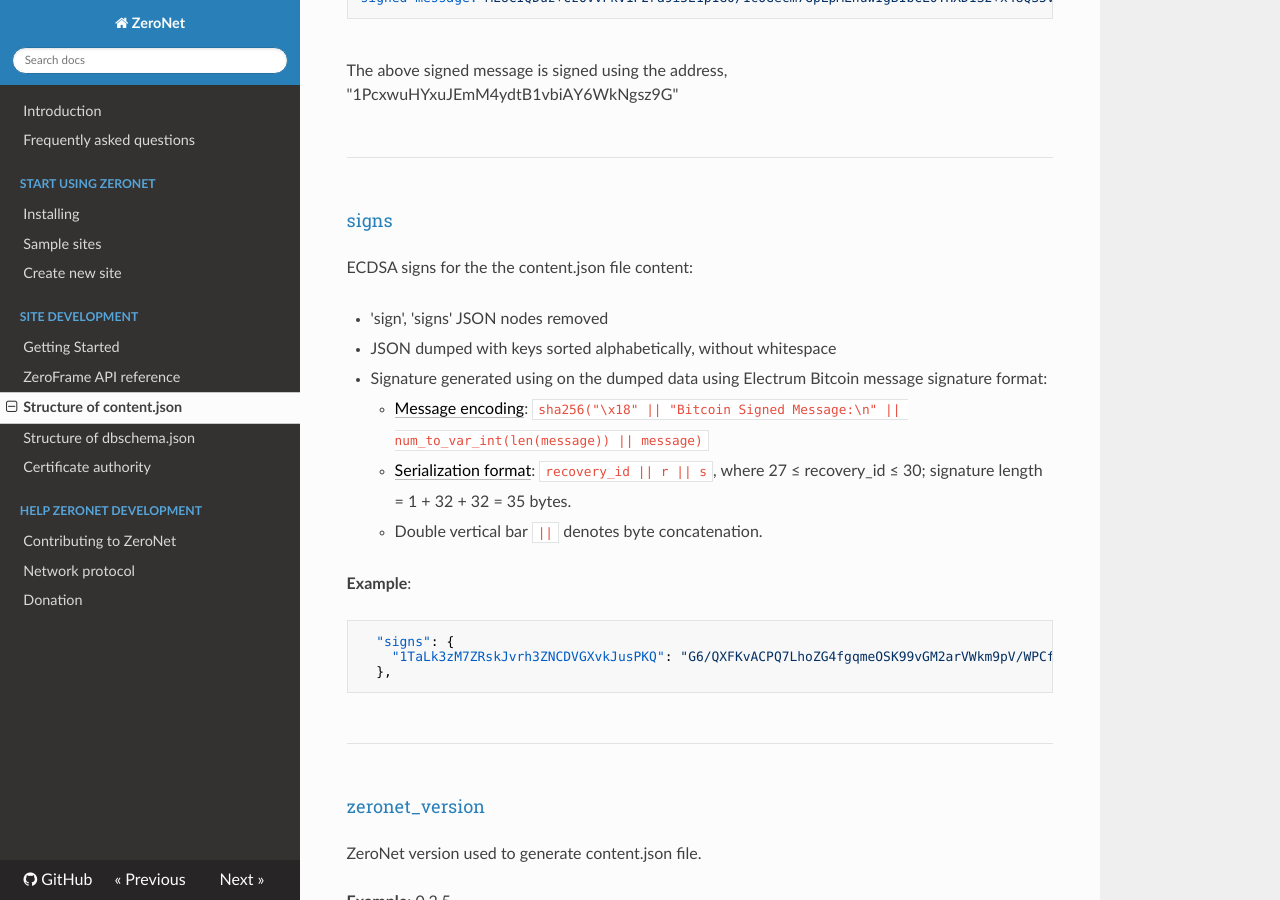
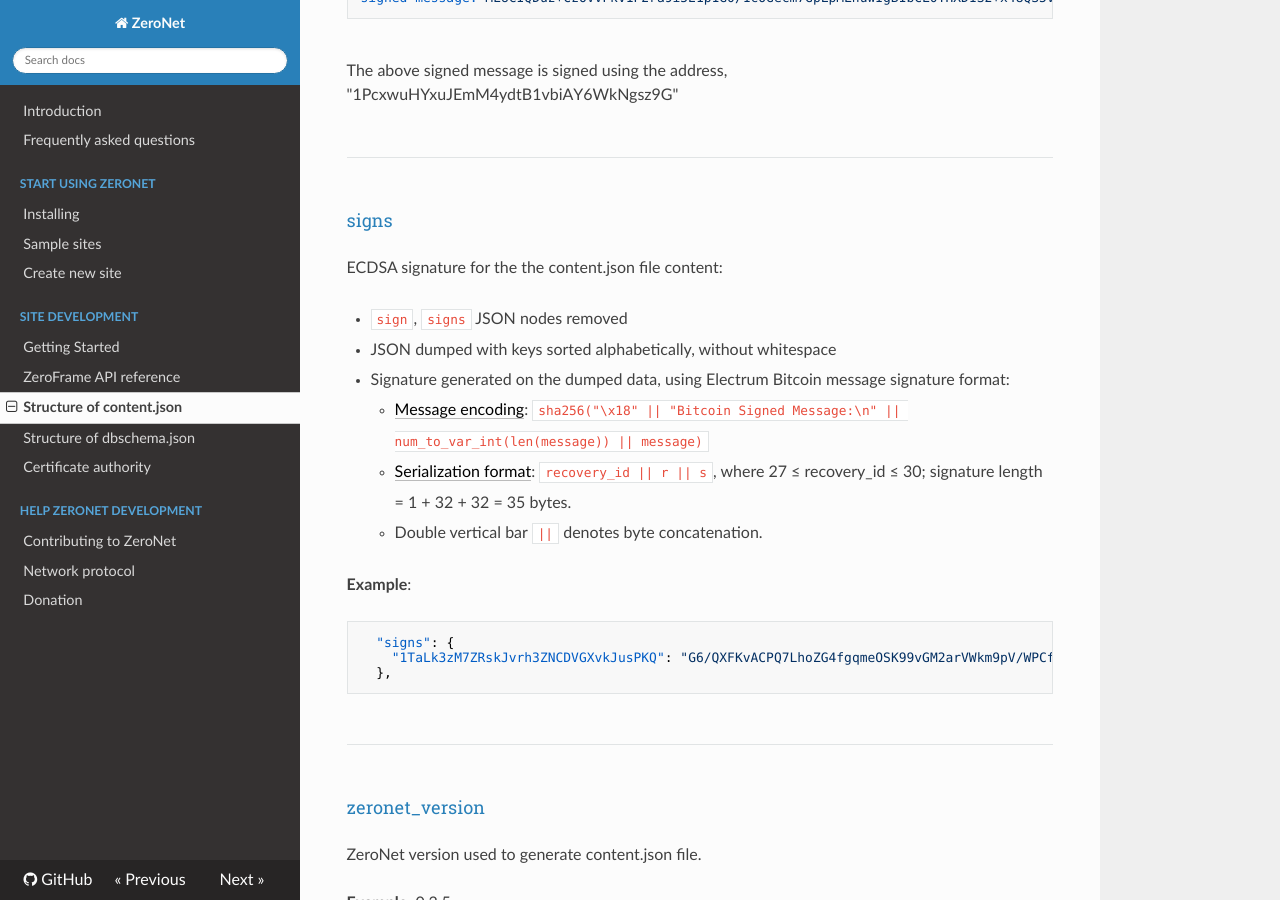
Before and after one commit to HelloZeroNet/Documentation, an MkDocs documentation site: the page built from docs/site_development/content_json.md, in a window 1280 px wide and 900 px high, scrolled down 3034 px. Built offline with MkDocs 1.6.1, drawn with Linux system fonts in a browser that asks for light colours; nearby versions of some CDN libraries; comment, search, counter and statistics services are not loaded; old or Windows-style settings are respelled for this version of MkDocs.

Commit message:
minor edit

```diff
--- a/docs/site_development/content_json.md
+++ b/docs/site_development/content_json.md
@@ -127,11 +127,11 @@
 
 ### signs
 
-ECDSA signs for the the content.json file content:
+ECDSA signature for the the content.json file content:
 
- - 'sign', 'signs' JSON nodes removed
+ - `sign`, `signs` JSON nodes removed
  - JSON dumped with keys sorted alphabetically, without whitespace
- - Signature generated using on the dumped data using Electrum Bitcoin message signature format:
+ - Signature generated on the dumped data, using Electrum Bitcoin message signature format:
     * [Message encoding](https://github.com/vbuterin/pybitcointools/blob/87806f3c984e258a5f30814a089b5c29cbcf0952/bitcoin/main.py#L405): `sha256("\x18" || "Bitcoin Signed Message:\n" || num_to_var_int(len(message)) || message)`
     * [Serialization format](https://github.com/MuxZeroNet/zerolib/blob/f13126e04bf99b1b416a7ea5b5cad7924cdc15a4/zerolib/integrity/bitcoin.py#L82-L93): `recovery_id || r || s`, where 27 ≤ recovery_id ≤ 30; signature length = 1 + 32 + 32 = 35 bytes.
     * Double vertical bar `||` denotes byte concatenation.
```
